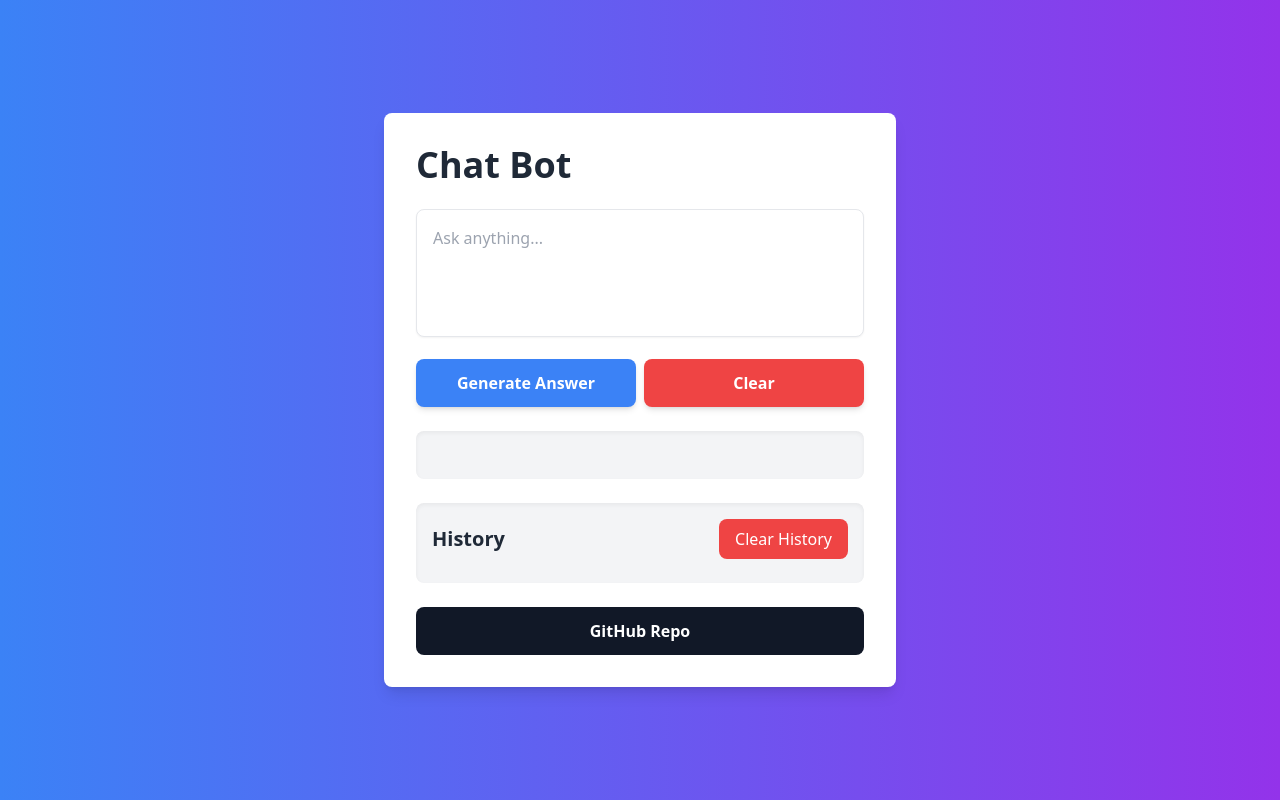
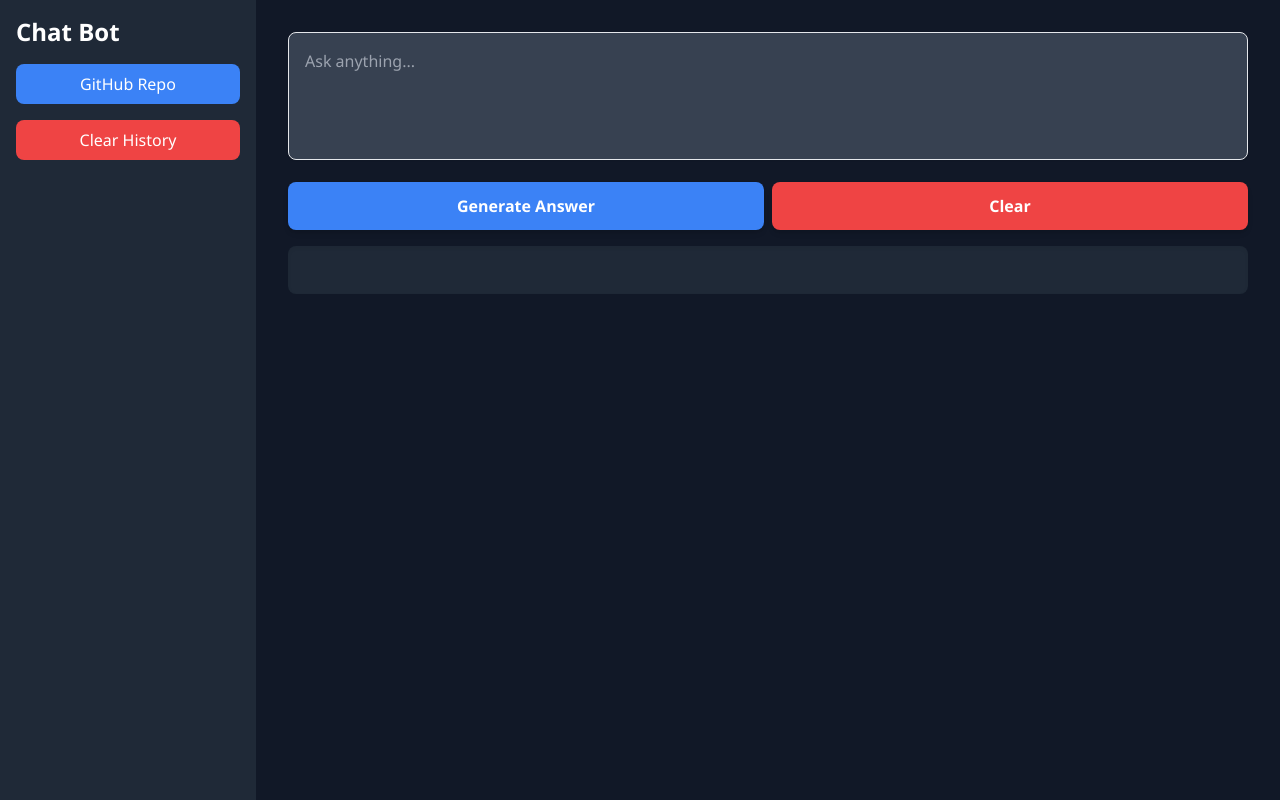
Before and after one commit to Prabal-verma/ChatBot, a React (Vite) app: page / in a window 1280 px wide. Built offline with nearby package versions, Linux system fonts and the light colour scheme.

Commit message:
changed ui

```diff
--- a/src/App.css
+++ b/src/App.css
@@ -0,0 +1,31 @@
+body {
+  margin: 0;
+  font-family: 'Segoe UI', Tahoma, Geneva, Verdana, sans-serif;
+  background-color: #1a202c;
+  color: #e2e8f0;
+}
+
+textarea {
+  font-family: inherit;
+}
+
+button:disabled {
+  cursor: not-allowed;
+}
+
+.prose {
+  color: #e2e8f0;
+}
+
+::-webkit-scrollbar {
+  width: 12px;
+}
+
+::-webkit-scrollbar-thumb {
+  background: #4a5568;
+  border-radius: 6px;
+}
+
+::-webkit-scrollbar-thumb:hover {
+  background: #2d3748;
+}
--- a/src/App.jsx
+++ b/src/App.jsx
@@ -32,7 +32,7 @@ function App() {
         },
       });
 
-      const newAnswer = response["data"]["candidates"][0]["content"]["parts"][0]["text"];
+      const newAnswer = response.data.candidates[0].content.parts[0].text;
       setAnswer(newAnswer);
 
       if (editIndex !== null) {
@@ -86,94 +86,106 @@ function App() {
   }
 
   return (
-    <div className="bg-gradient-to-r from-blue-500 to-purple-600 min-h-screen flex items-center justify-center p-4">
-      <div className="bg-white p-8 rounded-lg shadow-lg max-w-lg w-full space-y-6">
-          <h1 className="text-4xl font-bold text-gray-800 mb-4">
-            Chat Bot
-          </h1>
+    <div className="flex min-h-screen bg-gray-900 text-white">
+      <div className="w-64 bg-gray-800 flex flex-col p-4">
+        <h1 className="text-2xl font-bold mb-4">Chat Bot</h1>
+        <button
+          onClick={() => window.open('https://github.com/your-repo-url', '_blank')}
+          className="mb-4 bg-blue-500 py-2 px-4 rounded-lg hover:bg-blue-600"
+        >
+          GitHub Repo
+        </button>
+        <button
+          onClick={clearHistory}
+          className="bg-red-500 py-2 px-4 rounded-lg hover:bg-red-600"
+        >
+          Clear History
+        </button>
+        <div className="mt-4 flex-1 overflow-y-auto">
+          {history.map((item, index) => (
+            <div key={index} className="mb-4 p-2 bg-gray-700 rounded-lg">
+              <p className="text-sm">Q: {item.question}</p>
+              <p className="text-sm">A: {item.answer}</p>
+              <div className="flex justify-end space-x-2">
+                <button
+                  onClick={() => editHistoryItem(index)}
+                  className="bg-blue-500 text-white px-2 py-1 rounded-lg hover:bg-blue-600"
+                >
+                  Edit
+                </button>
+                <button
+                  onClick={() => deleteHistoryItem(index)}
+                  className="bg-red-500 text-white px-2 py-1 rounded-lg hover:bg-red-600"
+                >
+                  Delete
+                </button>
+              </div>
+            </div>
+          ))}
+        </div>
+      </div>
+      <div className="flex-1 p-8">
         <form onSubmit={generateAnswer} className="space-y-4">
           <textarea
             required
-            className="w-full h-32 p-4 border rounded-lg shadow-sm focus:outline-none focus:ring-2 focus:ring-blue-500 focus:border-transparent resize-none"
+            className="w-full h-32 p-4 border rounded-lg shadow-sm bg-gray-700 text-white focus:outline-none focus:ring-2 focus:ring-blue-500 focus:border-transparent resize-none"
             value={question}
             onChange={(e) => setQuestion(e.target.value)}
             placeholder="Ask anything..."
           ></textarea>
-          <div className="flex justify-between">
+          <div className="flex space-x-2">
             <button
               type="submit"
-              className="w-full py-3 bg-blue-500 text-white font-semibold rounded-lg shadow-md hover:bg-blue-600 transition duration-300 disabled:opacity-50"
+              className="flex-1 py-3 bg-blue-500 text-white font-semibold rounded-lg shadow-md hover:bg-blue-600 transition duration-300 disabled:opacity-50"
               disabled={generatingAnswer}
             >
               {generatingAnswer ? (
-                <svg className="animate-spin h-5 w-5 text-white mx-auto" xmlns="http://www.w3.org/2000/svg" fill="none" viewBox="0 0 24 24">
-                  <circle className="opacity-25" cx="12" cy="12" r="10" stroke="currentColor" strokeWidth="4"></circle>
-                  <path className="opacity-75" fill="currentColor" d="M4 12a8 8 0 018-8v8H4z"></path>
+                <svg
+                  className="animate-spin h-5 w-5 text-white mx-auto"
+                  xmlns="http://www.w3.org/2000/svg"
+                  fill="none"
+                  viewBox="0 0 24 24"
+                >
+                  <circle
+                    className="opacity-25"
+                    cx="12"
+                    cy="12"
+                    r="10"
+                    stroke="currentColor"
+                    strokeWidth="4"
+                  ></circle>
+                  <path
+                    className="opacity-75"
+                    fill="currentColor"
+                    d="M4 12a8 8 0 018-8v8H4z"
+                  ></path>
                 </svg>
+              ) : editIndex !== null ? (
+                "Update Answer"
               ) : (
-                editIndex !== null ? "Update Answer" : "Generate Answer"
+                "Generate Answer"
               )}
             </button>
             <button
               type="button"
-              className="w-full py-3 ml-2 bg-red-500 text-white font-semibold rounded-lg shadow-md hover:bg-red-600 transition duration-300"
+              className="flex-1 py-3 bg-red-500 text-white font-semibold rounded-lg shadow-md hover:bg-red-600 transition duration-300"
               onClick={clearAll}
             >
               Clear
             </button>
           </div>
         </form>
-        <div className="bg-gray-100 p-6 rounded-lg shadow-inner relative">
+        <div className="mt-4 p-6 bg-gray-800 rounded-lg shadow-inner relative">
           <ReactMarkdown className="prose max-w-full">{answer}</ReactMarkdown>
           {answer && (
             <button
               onClick={() => copyToClipboard(answer)}
-              className="absolute top-2 right-2 bg-gray-200 text-gray-600 p-2 rounded-lg hover:bg-gray-300 transition duration-300"
+              className="absolute top-2 right-2 bg-gray-600 text-gray-300 p-2 rounded-lg hover:bg-gray-500 transition duration-300"
             >
               Copy
             </button>
           )}
         </div>
-        <div className="bg-gray-100 p-4 rounded-lg shadow-inner max-h-60 overflow-y-auto">
-          <div className="flex justify-between items-center mb-2">
-            <h2 className="text-xl font-bold text-gray-800">History</h2>
-            <button
-              onClick={clearHistory}
-              className="bg-red-500 text-white px-4 py-2 rounded-lg hover:bg-red-600 transition duration-300"
-            >
-              Clear History
-            </button>
-          </div>
-          {history.map((item, index) => (
-            <div key={index} className="mb-4">
-              <p className="text-gray-700 font-semibold">Q: {item.question}</p>
-              <p className="text-gray-600">A: {item.answer}</p>
-              <div className="flex justify-end space-x-2">
-                <button
-                  onClick={() => editHistoryItem(index)}
-                  className="bg-blue-500 text-white px-4 py-2 rounded-lg hover:bg-blue-600 transition duration-300"
-                >
-                  Edit
-                </button>
-                <button
-                  onClick={() => deleteHistoryItem(index)}
-                  className="bg-red-500 text-white px-4 py-2 rounded-lg hover:bg-red-600 transition duration-300"
-                >
-                  Delete
-                </button>
-              </div>
-              <hr className="my-2" />
-            </div>
-          ))}
-        </div>
-        <a
-          href="https://github.com/Prabal-verma/ChatBot"
-          className="bg-gray-900 text-white py-3 px-6 rounded-lg font-semibold text-center block hover:bg-gray-800 transition duration-300"
-          target="_blank"
-          rel="noopener noreferrer"
-        >
-          GitHub Repo
-        </a>
       </div>
     </div>
   );
```
